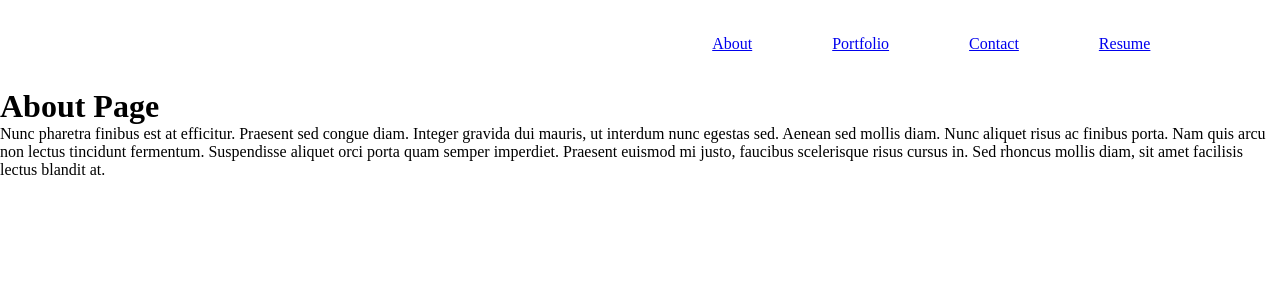
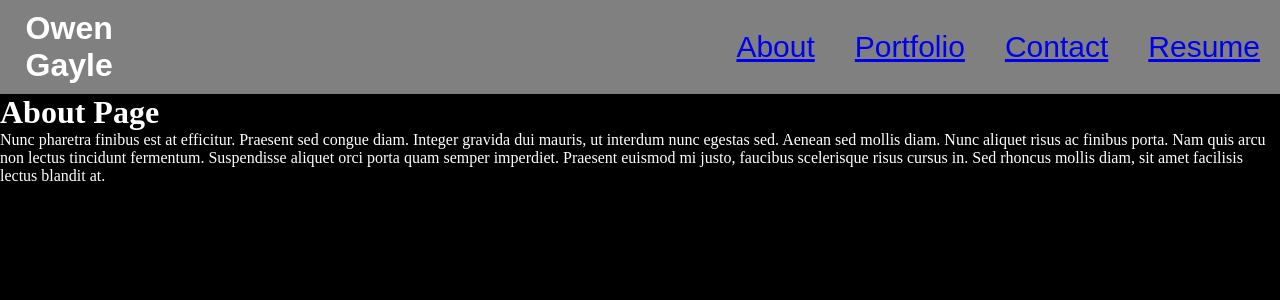
Before and after one commit to owengx/My-Portfolio, a React (Vite) app in the folder Portfolio/: page / in a window 1280 px wide. Shown: the top 300 px of the page. Built offline with nearby package versions, Linux system fonts and the light colour scheme.

Commit message:
inline styling for background color of app. h1 added to navigation function to add my name to the navbar. canned my old navigation.jsx code. used bioler plate from class for nav page. on click function. nav link active

```diff
--- a/Portfolio/src/components/Navigation.jsx
+++ b/Portfolio/src/components/Navigation.jsx
@@ -21,8 +21,9 @@ import React from 'react';
 
 function Navigation ({ currentPage, handlePageChange }) {
     return (
-      <ul className="nav nav-tabs">
-        <li className="nav-item">
+      <ul className="nav">
+         <h1 className = "name">Owen Gayle</h1>
+        <li className="nav">
           <a
             href="#about"
             onClick={() => handlePageChange('About')}
--- a/Portfolio/src/components/PorfolioContainer.jsx
+++ b/Portfolio/src/components/PorfolioContainer.jsx
@@ -4,9 +4,15 @@ import About from './pages/AboutMe';
 import Portfolio from './pages/Portfolio';
 import Resume from './pages/Resume';
 import Contact from './pages/Contact';
+// import Header from './components/Header';
 
 
 export default function PortfolioContainer() {
+  const style = {
+    backgroundColor: 'black',
+    minHeight: '100vh',
+    color: 'white'
+  }
   const [currentPage, setCurrentPage] = useState('About');
 
   // This method is checking to see what the value of `currentPage` is. Depending on the value of currentPage, we return the corresponding component to render.
@@ -26,7 +32,7 @@ export default function PortfolioContainer() {
   const handlePageChange = (page) => setCurrentPage(page);
 
   return (
-    <div>
+    <div style= {style}>
       {/* We are passing the currentPage from state and the function to update it */}
       <Navigation currentPage={currentPage} handlePageChange={handlePageChange} />
       {/* Here we are calling the renderPage method which will return a component  */}
--- a/Portfolio/src/components/pages/AboutMe.jsx
+++ b/Portfolio/src/components/pages/AboutMe.jsx
@@ -1,7 +1,7 @@
 export default function About() {
     return (
       <div>
-        <h1>About Page</h1>
+        <h1 ClassName='h1'>About Page</h1>
         <p>
           Nunc pharetra finibus est at efficitur. Praesent sed congue diam.
           Integer gravida dui mauris, ut interdum nunc egestas sed. Aenean sed
--- /dev/null
+++ b/Portfolio/src/styles/About.css
@@ -0,0 +1,4 @@
+.h1 {
+    padding-top: 20%;
+    color: orange;
+}
--- a/Portfolio/src/styles/Navigation.css
+++ b/Portfolio/src/styles/Navigation.css
@@ -2,35 +2,35 @@
     width: 100%;
     display: flex;
     justify-content: flex-end;
-    /* align-items: center; */
-    /* justify-content: space-between; */
-    /* background: gray; */
-    padding: 15px 7%;
-    position: static;
-    top: 0;
+    align-items: center;
+   background: gray;
+    padding: 10px 0%;
+    list-style: none;
 }
 
-ul {
-    list-style: none;
-    text-align: center;
+.name{
+   font-family:Arial, Helvetica, sans-serif;
+   color: white;
+   padding-left: 2%;
+
 }
 
-ul li{
-    /* justify-content: flex-end; */
+nav nav-tabs {
     display: inline-block;
     margin: 10px 20px;
     font-size: 10;
     cursor: pointer;
 }
 
-ul li:hover{
+
+ul li a {
+    display: inline-block;
+    margin: 10px 20px;
+    cursor: pointer;
+    font-family:fantasy;
+    font-size: 30px;
+}
+
+ul li a:hover{
     color: rgb(11, 152, 247);
 }
-
-ul li a {
-    /* justify-content: flex-end; */
-    display: inline-block;
-    margin: 10px 20px;
-    font-size: 10;
-    cursor: pointer;
-}
```
Also changed, not shown: Portfolio/src/main.jsx (+44 -0 lines), Portfolio/src/index.css (line endings or trailing spaces).
